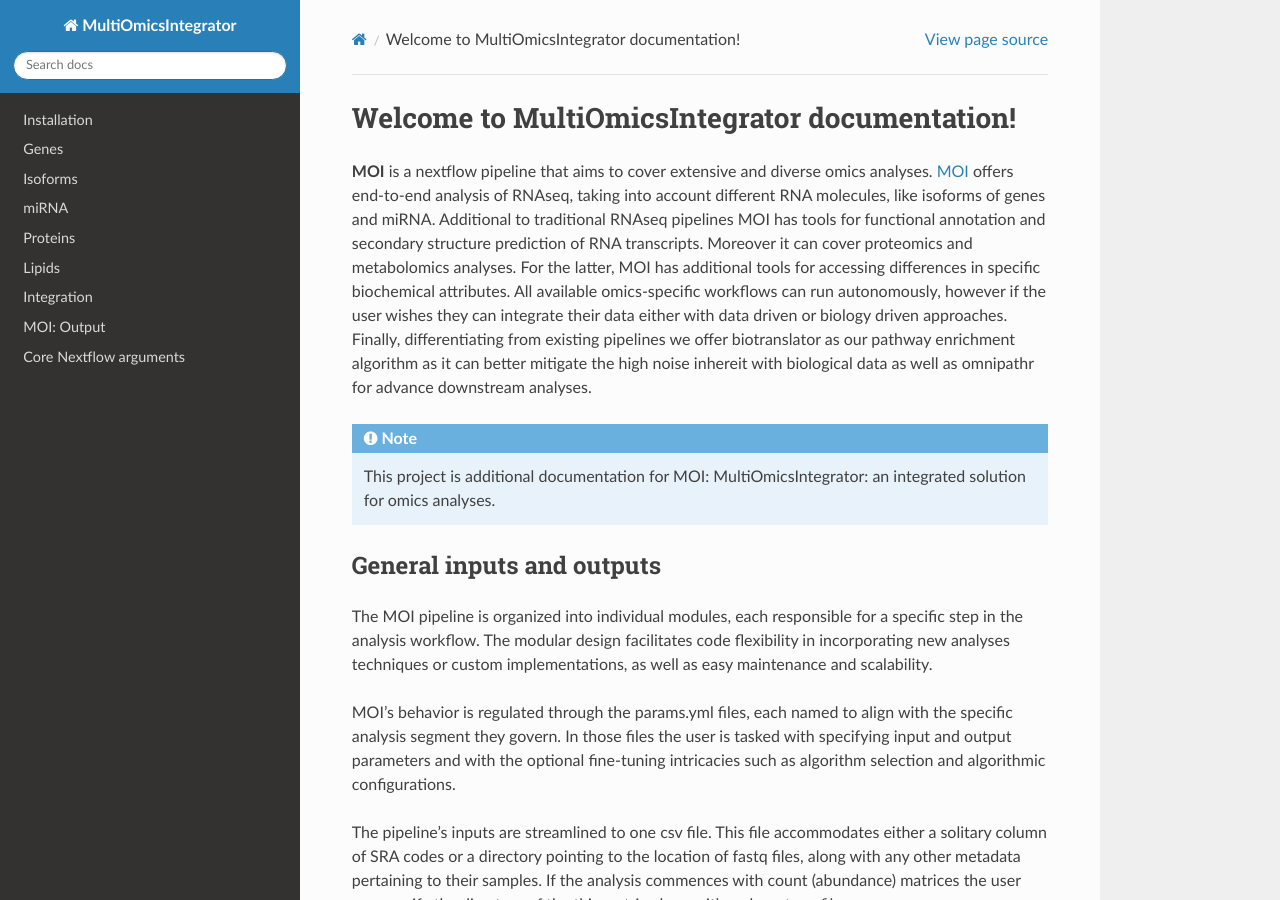
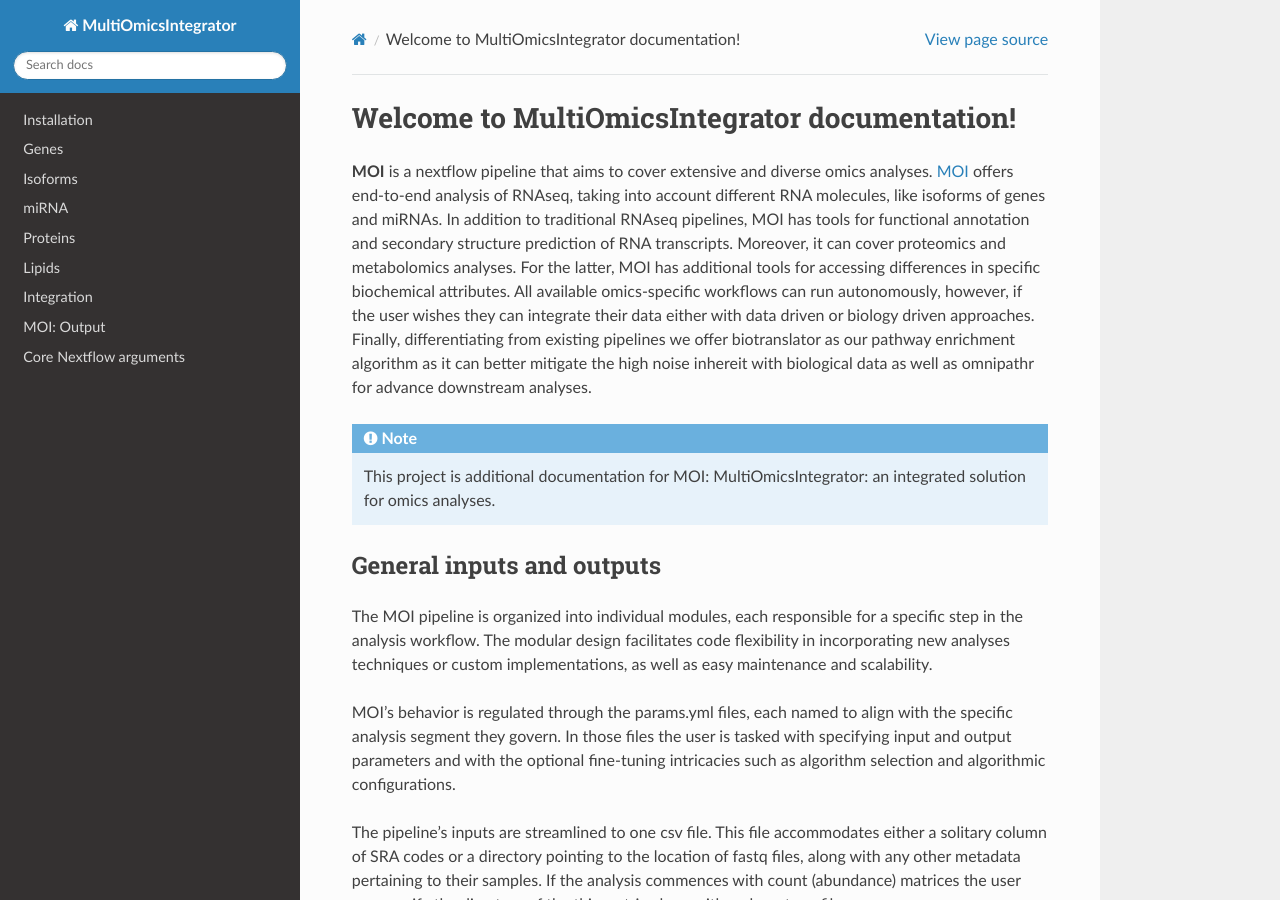
Before and after one commit to Bianca-Pasat/MOI, a Sphinx documentation site: the page built from docs/source/index.rst, in a window 1280 px wide and 900 px high. Built offline with Sphinx 7.4.7 and the Read the Docs theme 3.1.0, drawn with Linux system fonts in a browser that asks for light colours; pages that are not in the unit, such as notebooks, are missing from menus.

Commit message:
Update index.rst

```diff
--- a/docs/source/index.rst
+++ b/docs/source/index.rst
@@ -2,10 +2,10 @@ Welcome to MultiOmicsIntegrator documentation!
 =============================================
 
 **MOI** is a nextflow pipeline that aims to cover extensive and diverse omics analyses. `MOI <https://github.com/ASAGlab/MOI--An-integrated-solution-for-omics-analyses>`_
-offers end-to-end analysis of RNAseq, taking into account different RNA molecules, like isoforms of genes and miRNA.
-Additional to traditional RNAseq pipelines MOI has tools for functional annotation and secondary structure prediction of RNA transcripts.
-Moreover it can cover proteomics and metabolomics analyses. For the latter, MOI has additional tools for accessing differences in
-specific biochemical attributes. All available omics-specific workflows can run autonomously, however if the user wishes they can integrate
+offers end-to-end analysis of RNAseq, taking into account different RNA molecules, like isoforms of genes and miRNAs.
+In addition to traditional RNAseq pipelines, MOI has tools for functional annotation and secondary structure prediction of RNA transcripts.
+Moreover, it can cover proteomics and metabolomics analyses. For the latter, MOI has additional tools for accessing differences in
+specific biochemical attributes. All available omics-specific workflows can run autonomously, however, if the user wishes they can integrate
 their data either with data driven or biology driven approaches.
 Finally, differentiating from existing pipelines we offer biotranslator as our pathway enrichment algorithm as it can better mitigate the
 high noise inhereit with biological data as well as omnipathr for advance downstream analyses.
```
